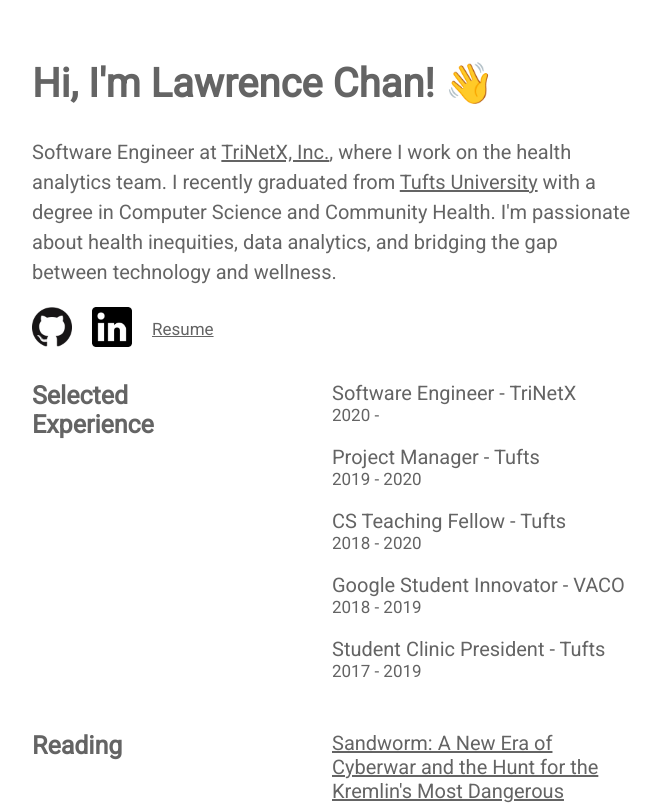
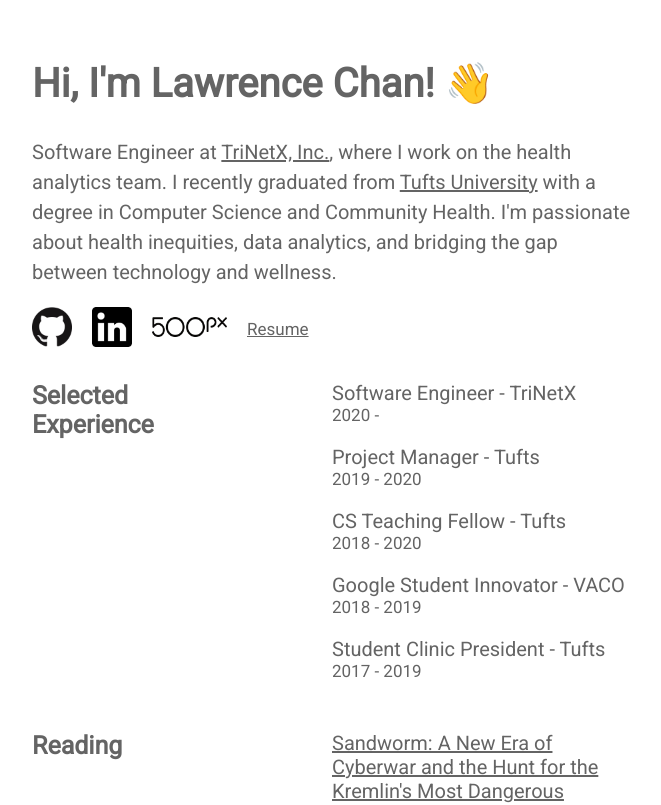
Before and after one commit to chanlawrencet/chanlawrencet.github.io, a React (Create React App) app: page / in a window 1280 px wide. Shown: the top 805 px of the page, without its empty margins (308-969 px from the left). Built offline with nearby package versions, Linux system fonts and the light colour scheme.

Commit message:
500px link

```diff
--- a/src/components/Links.js
+++ b/src/components/Links.js
@@ -1,6 +1,7 @@
 import React from "react";
 import Github from '../assets/github.png'
 import LinkedIn from '../assets/linkedin.png'
+import PhotoPx from '../assets/500px.png'
 const Links = () => (
   <div
     style={{
@@ -20,6 +21,11 @@
       <img height={40} width={40} src={LinkedIn}/>
     </a>
     <a
+      style={{marginRight: 20}}
+      href='https://500px.com/p/chanlawrencet?view=photos'>
+      <img height={20} width={75} src={PhotoPx}/>
+    </a>
+    <a
       style={{fontSize: 17}}
       href='https://www.chanlawrencet.com/Lawrence_Chan_Resume.pdf'
     >
```
Also changed, not shown: src/assets/500px.png (added).
